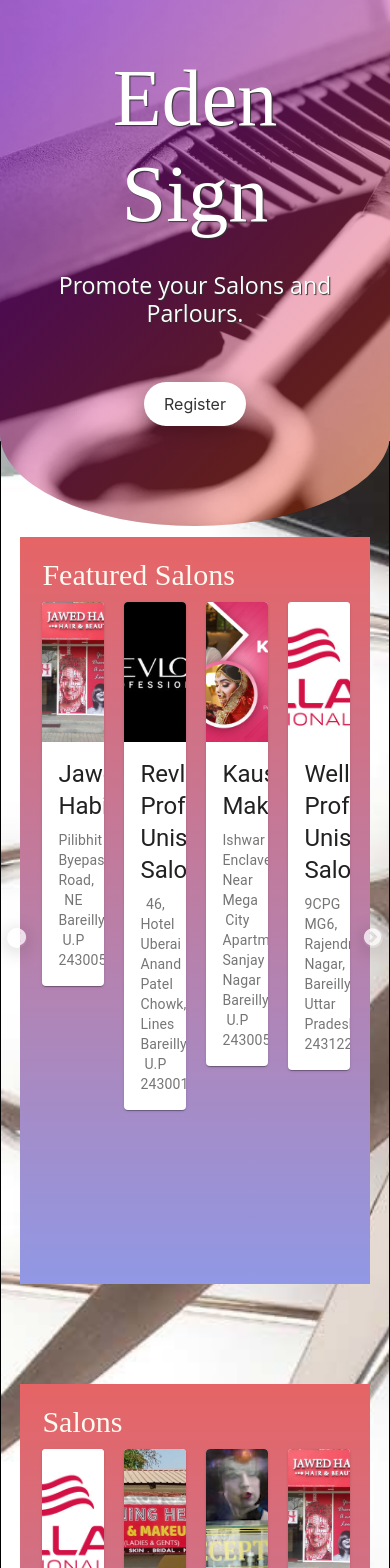
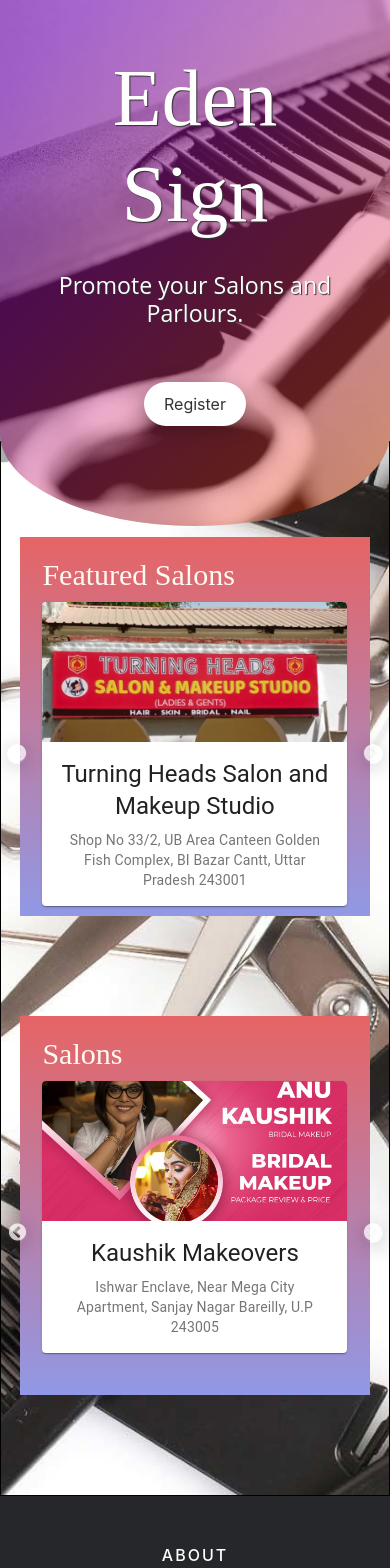
Before and after one commit to ahmadaafaq/eden-sign-web, a React (Create React App) app: page / in a window 390 px wide. Shown: the top 1568 px of the page. Built offline with nearby package versions, Linux system fonts and the light colour scheme.

Commit message:
responsive slider

```diff
--- a/public/index.html
+++ b/public/index.html
@@ -24,7 +24,7 @@
       work correctly both with client-side routing and a non-root public URL.
       Learn how to configure a non-root public URL by running `npm run build`.
     -->
-    <title>React App</title>
+    <title>Eden Sign</title>
   </head>
   <body>
     <noscript>You need to enable JavaScript to run this app.</noscript>
--- a/src/Slider.component.js
+++ b/src/Slider.component.js
@@ -29,6 +29,32 @@
     slidesToShow: 4,
     slidesToScroll: 4,
     autoplay: true,
+    responsive: [
+      {
+        breakpoint: 1024,
+        settings: {
+          slidesToShow: 3,
+          slidesToScroll: 3,
+          infinite: true,
+          dots: true
+        }
+      },
+      {
+        breakpoint: 600,
+        settings: {
+          slidesToShow: 2,
+          slidesToScroll: 2,
+          initialSlide: 2
+        }
+      },
+      {
+        breakpoint: 480,
+        settings: {
+          slidesToShow: 1,
+          slidesToScroll: 1
+        }
+      }
+    ]
   };
 
   const classes = useStyles();
```
